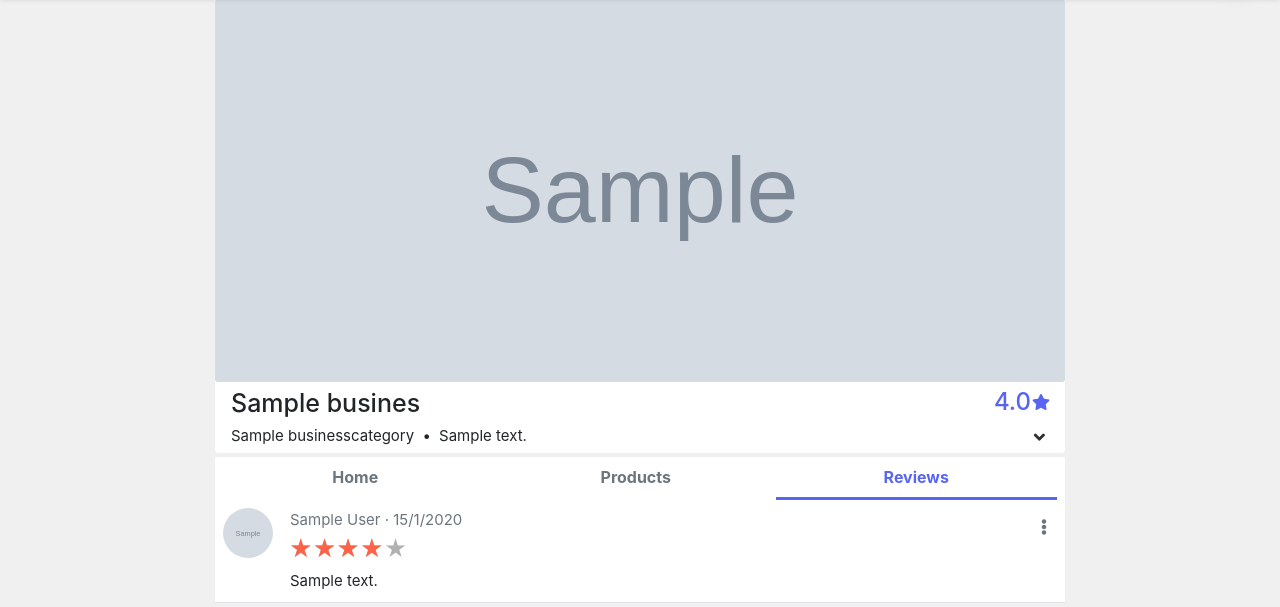
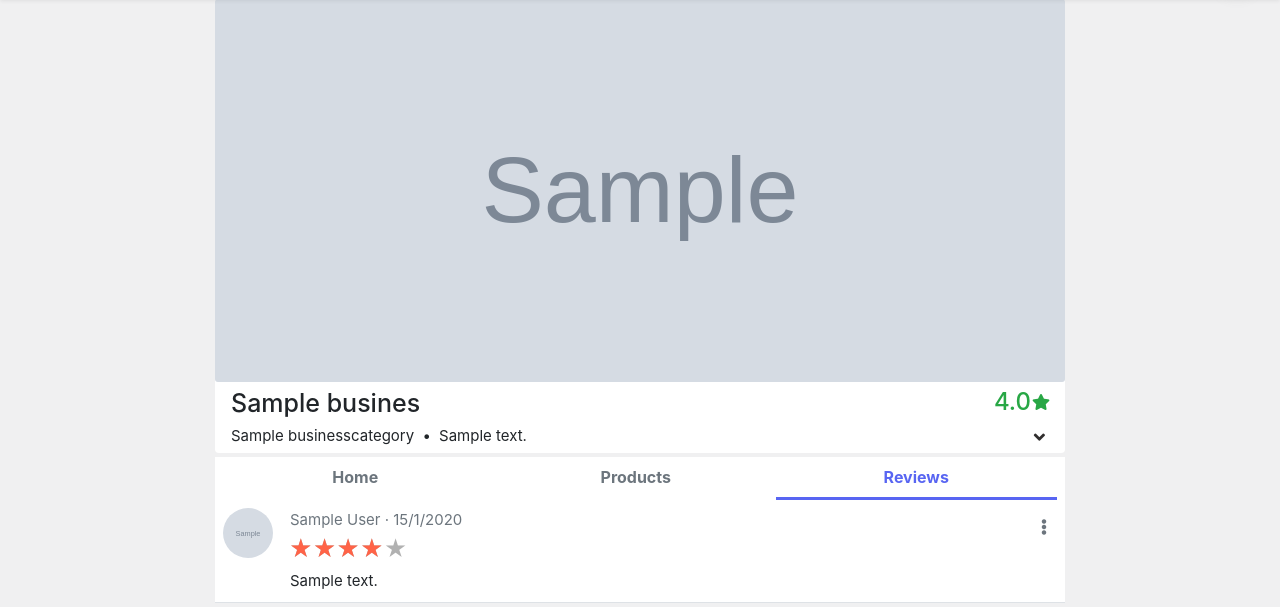
Before and after one commit to Dheelyte/radarlens, a Django app: a page that uses templates/rating/business_reviews.html in a window 1280 px wide. Shown: the part 51-658 px from the top of the page. Run offline with Django 3.2, Linux system fonts and the light colour scheme; tables that the repository leaves empty hold one stand-in row (values such as "Sample post"); grey boxes marked "Sample" are stand-in pictures; some libraries are stand-ins or nearby versions; some web fonts are replaced.

Commit message:
Make style modifications

```diff
--- a/templates/rating/business_reviews.html
+++ b/templates/rating/business_reviews.html
@@ -27,7 +27,7 @@
             <div class="name-div d-flex bg-white">
                 <h1><a href="{% url 'business-detail' business.slug %}">{{ business.name }}</a></h1>
                 {% if not business.rating.rating__avg == None %}
-                <span class="d-flex purple" title="Business rating">
+                <span class="d-flex" style="color: #28a745" title="Business rating">
                     <h4>{{ business.rating.rating__avg | floatformat:'1' }}</h4>
                     <span class="pt-1"><span class="icon-star"></span></span>
                 </span>
```
